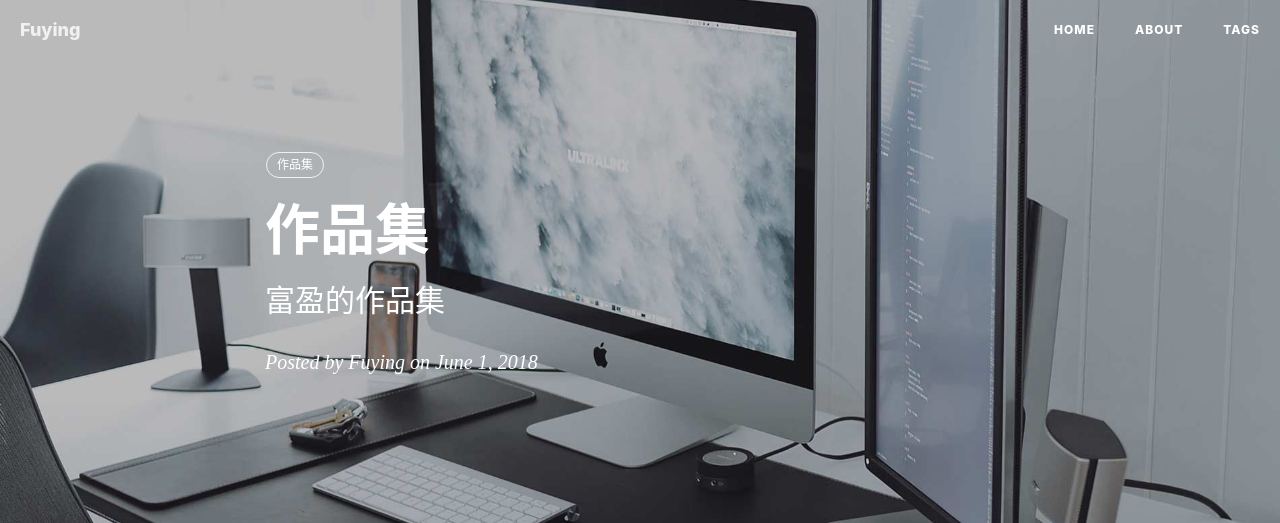
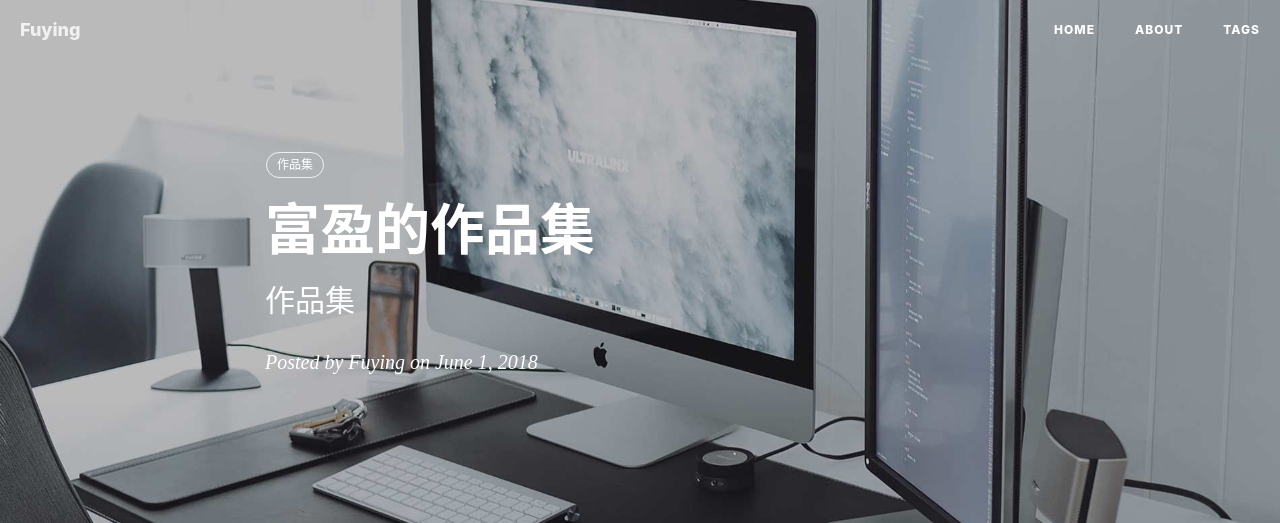
Before and after one commit to fuyingcat/fuyingcat.github.io, a Jekyll site: the page built from _posts/2018-06-01-fuying.md, in a window 1280 px wide. Shown: the top 523 px of the page. Built offline with Jekyll 4.4.1, drawn with Linux system fonts in a browser that asks for light colours; nearby versions of some CDN libraries; comment, search, counter and statistics services are not loaded; grey boxes are pictures that could not be loaded.

```diff
--- a/_posts/2018-06-01-fuying.md
+++ b/_posts/2018-06-01-fuying.md
@@ -1,7 +1,7 @@
 ---
 layout:     post
-title:      "作品集"
-subtitle:   "富盈的作品集"
+title:      "富盈的作品集"
+subtitle:   "作品集"
 date:       2018-06-01 15:32:20
 author:     "Fuying"
 header-img: "img/home-bg.jpg"
```
